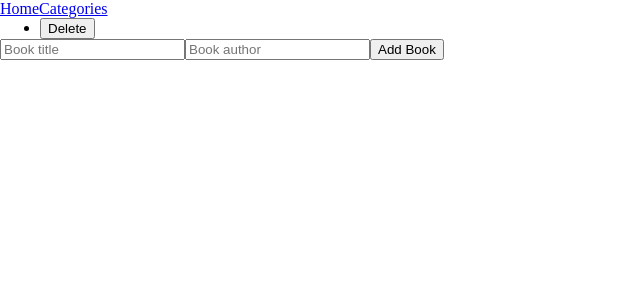
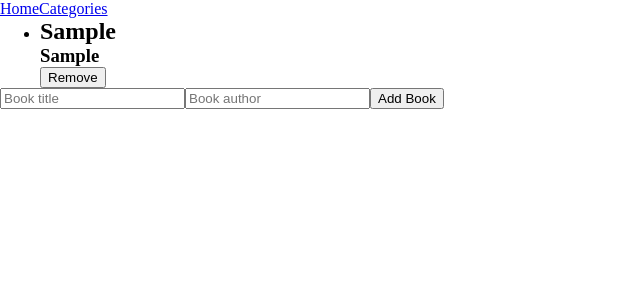
Before and after one commit to MNisarAli/Bookstore, a React (Create React App) app: page / in a window 1280 px wide. Both pictures are taken after typing "Sample", "Sample" into the empty fields and a click on the button "Add Book". Shown: the top 300 px of the page, without its empty margins (0-640 px from the left). Built offline with nearby package versions, Linux system fonts and the light colour scheme.

Commit message:
Add functionality to remove books

```diff
--- a/src/components/BookItem.js
+++ b/src/components/BookItem.js
@@ -1,20 +1,31 @@
 import React from 'react';
-import propsType from 'prop-types';
+import PropTypes from 'prop-types';
+import { useDispatch } from 'react-redux';
+import { removeBookAction } from '../redux/books/books';
 
-const BookItem = (props) => {
-  const { title, author } = props;
+const BookItem = ({ book }) => {
+  const { id, title, author } = book;
+  const dispatch = useDispatch();
+
+  const handleRemove = () => {
+    dispatch(removeBookAction(id));
+  };
+
   return (
-    <div className="p-2">
+    <article>
       <h2>{title}</h2>
       <h3>{author}</h3>
-      <button type="submit">Delete</button>
-    </div>
+      <button type="submit" onClick={handleRemove}>Remove</button>
+    </article>
   );
 };
 
 BookItem.propTypes = {
-  title: propsType.string.isRequired,
-  author: propsType.string.isRequired,
+  book: PropTypes.shape({
+    id: PropTypes.number.isRequired,
+    title: PropTypes.string.isRequired,
+    author: PropTypes.string.isRequired,
+  }).isRequired,
 };
 
 export default BookItem;
```
